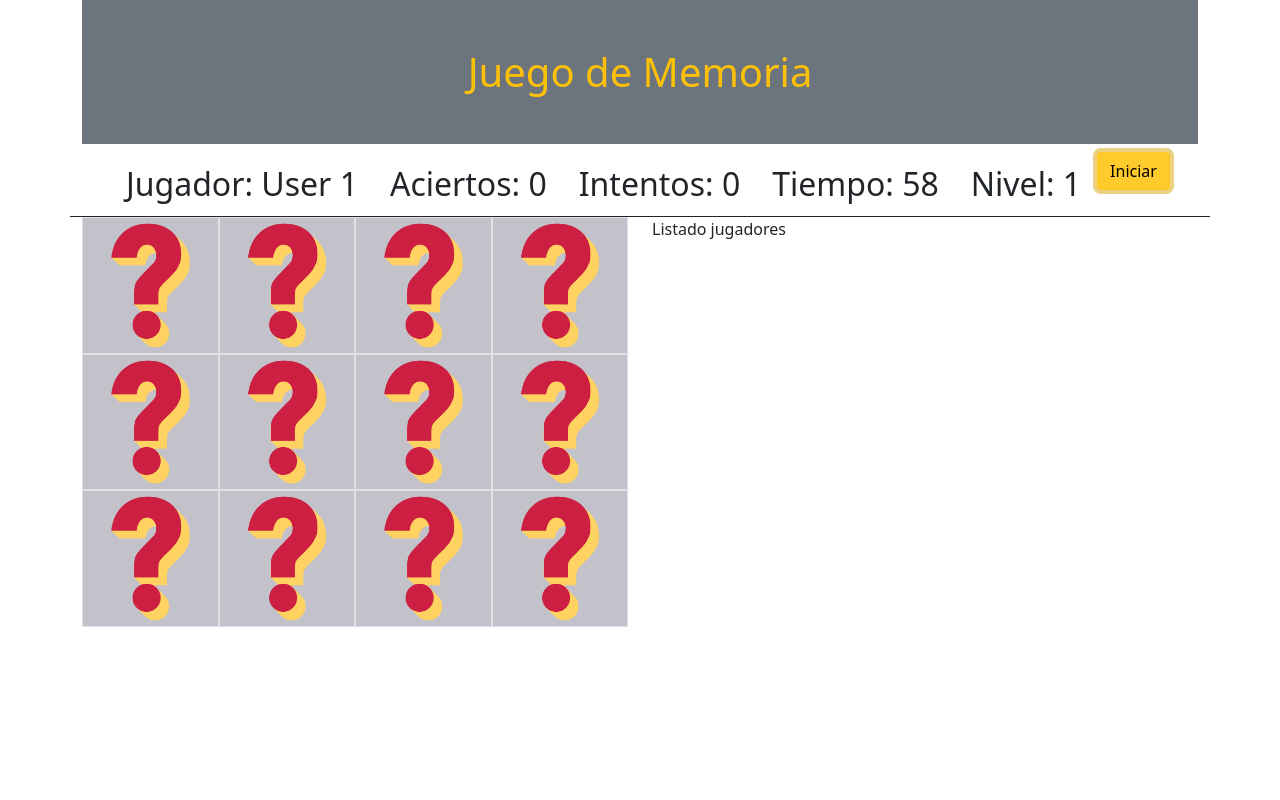
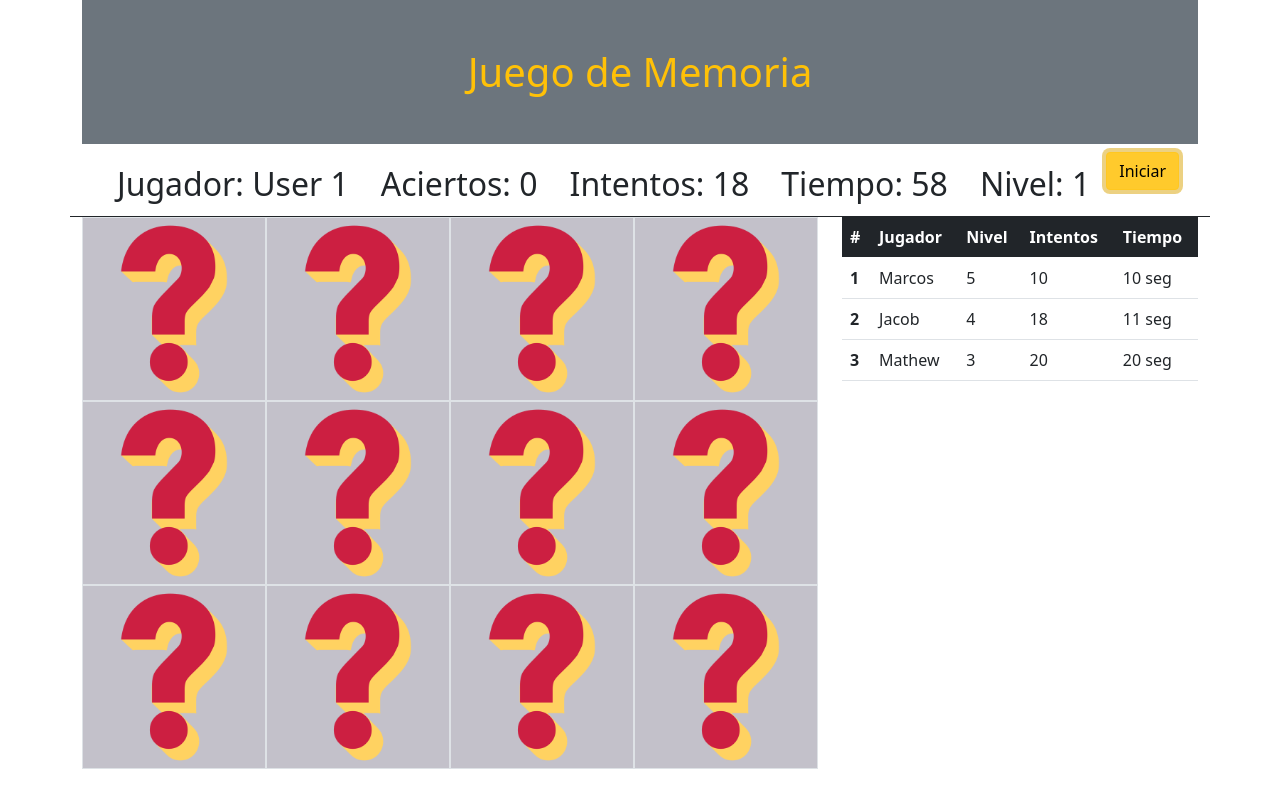
Before and after one commit to OrionAlzate/JuegoMemoria-Js, a plain HTML site: page index.html in a window 1280 px wide. Both pictures are taken after a click on the button "Iniciar". Drawn offline with nearby package versions, Linux system fonts and the light colour scheme.

Commit message:
niveles y sonidos listos

```diff
--- a/estilos.css
+++ b/estilos.css
@@ -0,0 +1,4 @@
+.tablero > div > img:hover {
+    filter: drop-shadow(2px 1px 5px #77092a);
+    transform: scale(1.2);
+}
--- a/funciones.js
+++ b/funciones.js
@@ -62,7 +62,8 @@ let mostrarAciertos = document.querySelector(".aciertos");
 let aciertos = 0;
 // variable contadora de intentos
 let mostrarIntentos = document.querySelector('.intentos');
-let intentos = 0;
+let intentos = 18;
+
 // variable para el cronometro
 let mostrarTiempo = document.querySelector('.tiempo');
 let tiempo = 60; // de forma incremental en 0, decrecer se pone desde le numero mayor, ej: 60
@@ -77,7 +78,7 @@ let estoyJugando = false;
 
 
 //variables sonidos
-let seleccionar = new Audio("sonidos/selccionar.mp3");
+let seleccionar = new Audio("sonidos/seleccionar.mp3");
 let levelWin = new Audio("sonidos/level-win.mp3");
 let fallo = new Audio("sonidos/fallo.mp3");
 let success = new Audio("sonidos/success.mp3");
@@ -86,7 +87,9 @@ let success = new Audio("sonidos/success.mp3");
 //evento para iniciar el juego
 function iniciarJuego() {
   btnIniciar.addEventListener('click', function contarTiempo() {
-    imagenes.sort(()=> Math.random() - 0.5);
+    imagenes.sort(() => Math.random() - 0.5);
+    mostrarIntentos.innerHTML = intentos;
+    mostrarTiempo.innerHTML = tiempo;
     estoyJugando = true;
     agregarImagenes();
 
@@ -149,6 +152,7 @@ function quitarImagenes() {
 // funcion para descubrir las imagenes (darle vuelta)
 
 function descubrirImagen() {
+  seleccionar.play();
   // this se refiere a la imagen que le demos click, vamos a tener un evento
   let imgID = this.getAttribute("id");
   // alert('imagen #'+imgID);
@@ -165,13 +169,14 @@ function descubrirImagen() {
 }
 
 function compararImagenes() {
+
   let TodasImagenes = document.querySelectorAll(".tablero > div > img");
   // comparar imagenes escogidas
   if (imgEscogidaNombre[0] == imgEscogidaNombre[1]) {
 
     //validar que no escojan la misma imagen
     if (imgEscogidaID[0] == imgEscogidaID[1]) {
-      seleccionar.play();
+
       alert("Debe escoger imagenes diferentes");
       TodasImagenes[imgEscogidaID[0]].setAttribute("src", "imagenes/interrogacion.png");
       TodasImagenes[imgEscogidaID[1]].setAttribute("src", "imagenes/interrogacion.png");
@@ -179,6 +184,7 @@ function compararImagenes() {
 
 
     } else {
+
       // removeEventListener a las img
 
       // alert(`Acertaste!`);
@@ -217,19 +223,19 @@ function compararImagenes() {
       "src",
       "imagenes/interrogacion.png"
     );
-      fallo.play();
+    fallo.play();
 
   }
   // reiniciar la variable
   imgEscogidaNombre = [];
   imgEscogidaID = [];
-  intentos++;
+  intentos--;
   mostrarIntentos.textContent = intentos;
 
-  if (aciertos == 6) {
+  if (nivel == 1) {
     clearInterval(segundos);
     aciertos = 0;
-    intentos = 0;
+    intentos = 12;
     nivel++
     levelWin.play()
     alert(`Felicitaciones, ganaste el nivel ${nivel}`);
@@ -237,16 +243,18 @@ function compararImagenes() {
 
     //Generar los niveles
     if (nivel == 2) {
+
+      tiempo = 50;
+      intentos = 14
+    } else if (nivel == 3) {
       tiempo = 40;
-    } else if (nivel == 3) {
-      tiempo = 30;
-    } else if (nivel > 3 && nivel <= 5) {
-      tiempo = 20
-    } else if (nivel == 6) {
+      intentos = 12
+    } else if (nivel == 4) {
       alert('JUEGO COMPLETADO, GANASTE!')
       location.reload();
     } else {
       tiempo = 60
+      intentos = 18
     }
 
     mostrarAciertos.textContent = aciertos;
@@ -264,5 +272,10 @@ function compararImagenes() {
     }
 
 
+  } else if (intentos == 0) {
+    alert('Perdiste, Intentos terminados')
+    fallo.play();
+    location.reload();
+
   }
 }
--- a/index.html
+++ b/index.html
@@ -1,13 +1,16 @@
 <!doctype html>
 <html lang="es">
+
 <head>
   <!-- Required meta tags -->
   <meta charset="utf-8">
   <meta name="viewport" content="width=device-width, initial-scale=1">
 
   <!-- Bootstrap CSS -->
-    <link href="https://cdn.jsdelivr.net/npm/bootstrap@5.0.2/dist/css/bootstrap.min.css" rel="stylesheet" integrity="sha384-EVSTQN3/azprG1Anm3QDgpJLIm9Nao0Yz1ztcQTwFspd3yD65VohhpuuCOmLASjC" crossorigin="anonymous">
+  <link href="https://cdn.jsdelivr.net/npm/bootstrap@5.0.2/dist/css/bootstrap.min.css" rel="stylesheet"
+    integrity="sha384-EVSTQN3/azprG1Anm3QDgpJLIm9Nao0Yz1ztcQTwFspd3yD65VohhpuuCOmLASjC" crossorigin="anonymous">
   <link rel="stylesheet" href="estilos.css">
+  <link rel="shortcut icon" href="https://cdn-icons-png.flaticon.com/512/2560/2560528.png" type="image/x-icon">
   <title>Juego de Memoria</title>
   <style>
     .tablero {
@@ -15,6 +18,7 @@
     }
   </style>
 </head>
+
 <body>
   <div class="container">
     <div class="row border-bottom border-dark">
@@ -33,10 +37,10 @@
             <a class="nav-link text-dark fs-2" href="#">Intentos: <span class="intentos">0</span></a>
           </li>
           <li class="nav-item">
-                          <a class="nav-link text-dark fs-2" href="#"  >Tiempo: <span class="tiempo">0</span></a>
+            <a class="nav-link text-dark fs-2" href="#">Tiempo: <span class="tiempo">0</span></a>
           </li>
           <li class="nav-item">
-                            <a class="nav-link text-dark fs-2" href="#"  >Nivel: <span class="nivel">1</span></a>
+            <a class="nav-link text-dark fs-2" href="#">Nivel: <span class="nivel">1</span></a>
           </li>
           <li class="nav-item">
             <button class="btn btn-warning iniciar" type="button">Iniciar</button>
@@ -45,13 +49,48 @@
       </div>
     </div>
     <div class="row ">
-            <div class="col-6">
+      <div class="col-8">
         <div class="row g-0 tablero">
 
         </div>
       </div>
-            <div class="col-6">
-              Listado jugadores
+      <div class="col-4">
+        <table class="table">
+          <thead class="table-dark">
+            <tr>
+              <th scope="col">#</th>
+              <th scope="col">Jugador</th>
+              <th scope="col">Nivel</th>
+              <th scope="col">Intentos</th>
+              <th scope="col">Tiempo</th>
+            </tr>
+          </thead>
+          <tbody>
+            <tr>
+              <th scope="row">1</th>
+              <td>Marcos</td>
+              <td>5</td>
+              <td>10</td>
+              <td>10 seg</td>
+            </tr>
+            <tr>
+              <th scope="row">2</th>
+              <td>Jacob</td>
+              <td>4</td>
+              <td>18</td>
+              <td>11 seg</td>
+
+            </tr>
+            <tr>
+              <th scope="row">3</th>
+              <td>Mathew</td>
+              <td>3</td>
+              <td>20</td>
+              <td>20 seg</td>
+
+            </tr>
+          </tbody>
+        </table>
       </div>
     </div>
   </div>
@@ -61,7 +100,9 @@
   <!-- Optional JavaScript; choose one of the two! -->
 
   <!-- Option 1: Bootstrap Bundle with Popper -->
-    <script src="https://cdn.jsdelivr.net/npm/bootstrap@5.0.2/dist/js/bootstrap.bundle.min.js" integrity="sha384-MrcW6ZMFYlzcLA8Nl+NtUVF0sA7MsXsP1UyJoMp4YLEuNSfAP+JcXn/tWtIaxVXM" crossorigin="anonymous"></script>
+  <script src="https://cdn.jsdelivr.net/npm/bootstrap@5.0.2/dist/js/bootstrap.bundle.min.js"
+    integrity="sha384-MrcW6ZMFYlzcLA8Nl+NtUVF0sA7MsXsP1UyJoMp4YLEuNSfAP+JcXn/tWtIaxVXM"
+    crossorigin="anonymous"></script>
 
   <!-- Option 2: Separate Popper and Bootstrap JS -->
   <!--
@@ -73,4 +114,5 @@
   <script src="funciones.js"></script>
 
 </body>
+
 </html>
```
Lines whose indentation alone changed are shown as unchanged.
